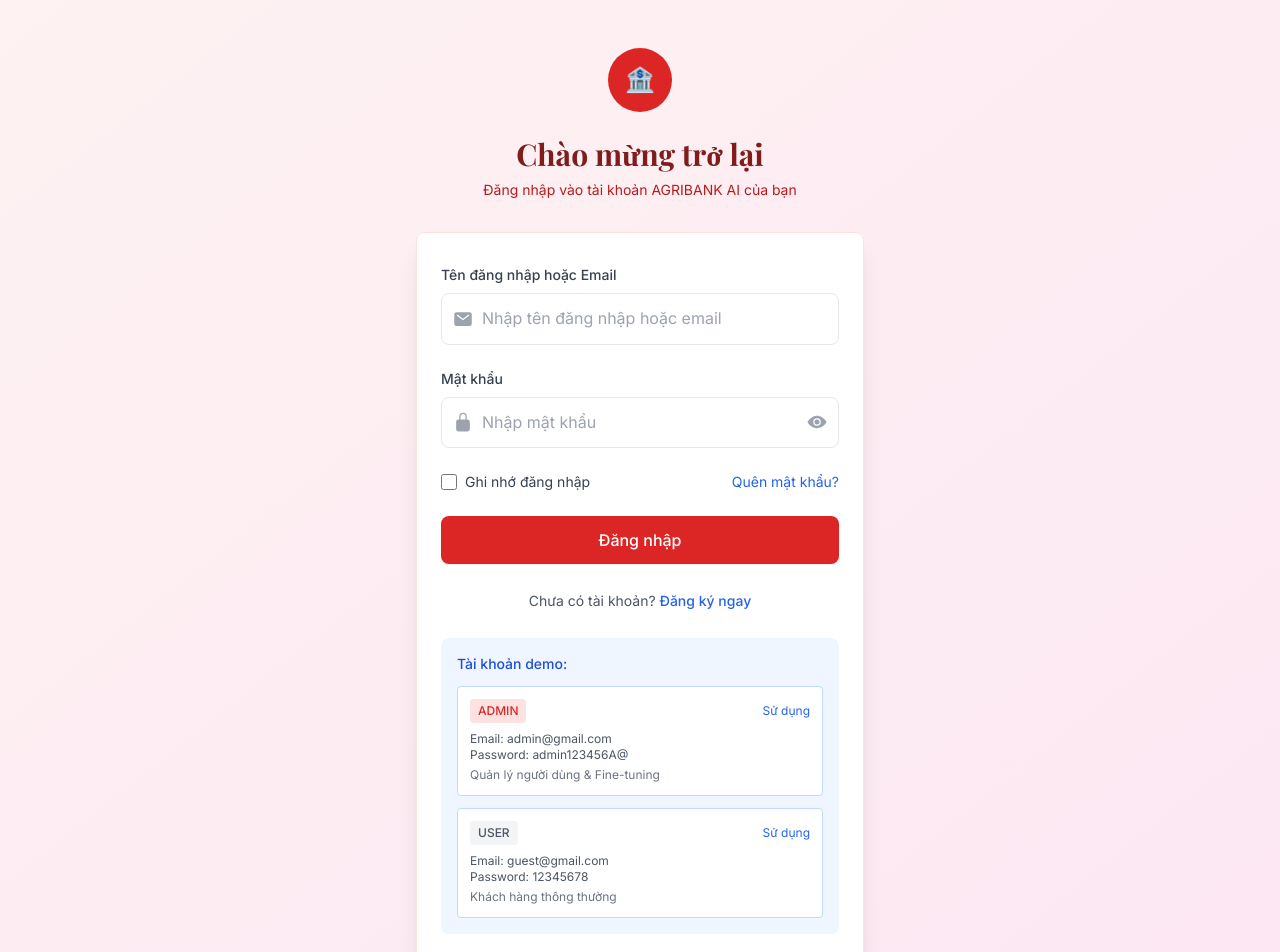
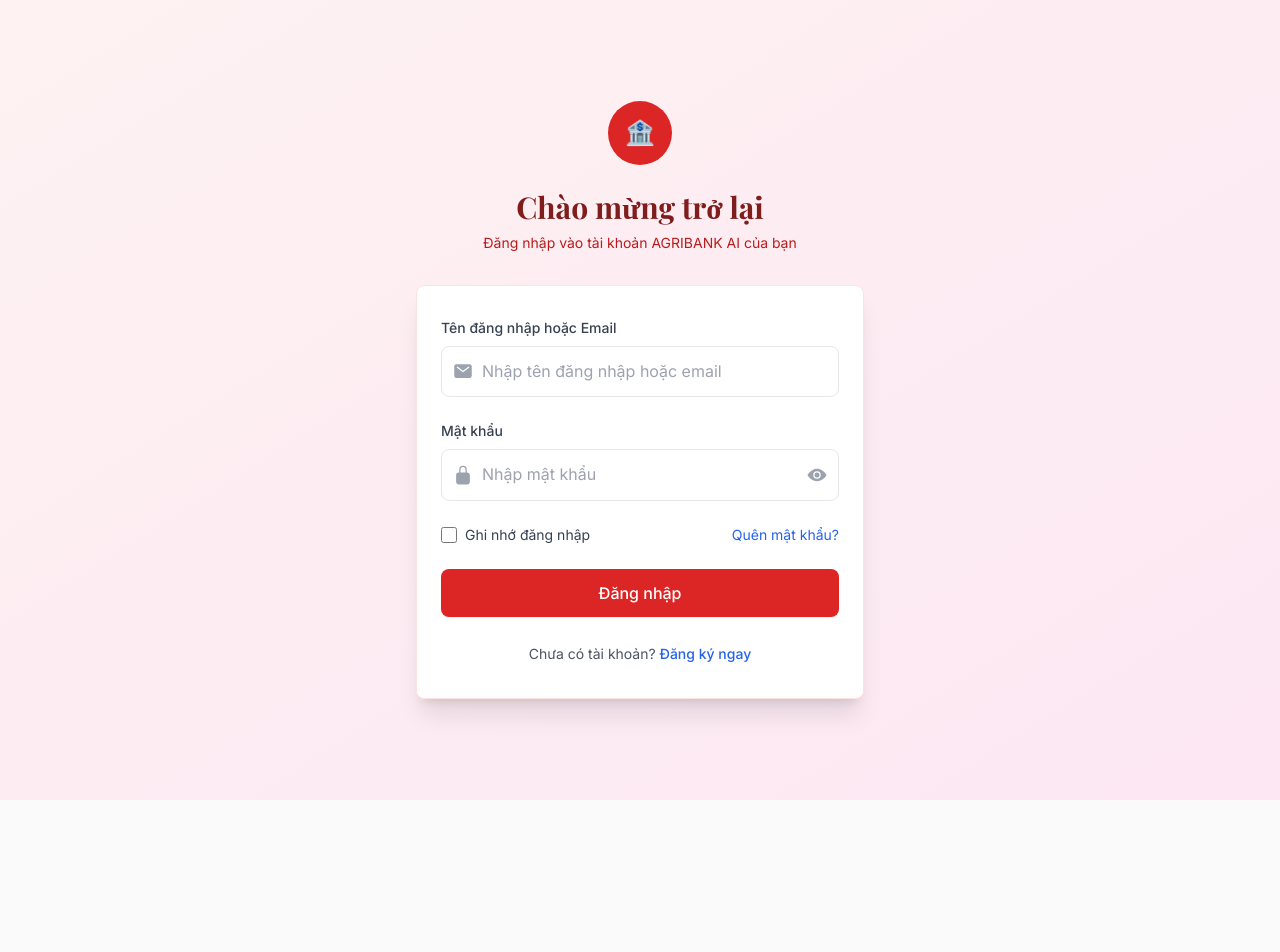
Before and after one commit to CaoThanhNammm/chatbot_bank, a React (Vite) app in the folder UI/: page /login in a window 1280 px wide. Shown: the top 952 px of the page. After the commit the page ends 800 px from the top, so only its background shows below. Built offline with nearby package versions, Linux system fonts and the light colour scheme; no server answers.

Commit message:
update UI

```diff
--- a/UI/src/pages/LoginPage.jsx
+++ b/UI/src/pages/LoginPage.jsx
@@ -219,44 +219,7 @@
           </span>
         </div>
 
-        {/* Demo credentials */}
-        <div className="mt-6 p-4 bg-blue-50 rounded-lg">
-          <p className="text-sm text-blue-700 font-medium mb-3">Tài khoản demo:</p>
 
-          {/* Admin Account */}
-          <div className="mb-3 p-3 bg-white rounded border border-blue-200">
-            <div className="flex items-center justify-between mb-2">
-              <span className="text-xs font-medium text-red-600 bg-red-100 px-2 py-1 rounded">ADMIN</span>
-              <button
-                type="button"
-                onClick={() => setFormData({usernameOrEmail: DEMO_ACCOUNTS.admin.email, password: DEMO_ACCOUNTS.admin.password})}
-                className="text-xs text-blue-600 hover:text-blue-800"
-              >
-                Sử dụng
-              </button>
-            </div>
-            <p className="text-xs text-gray-600">Email: {DEMO_ACCOUNTS.admin.email}</p>
-            <p className="text-xs text-gray-600">Password: {DEMO_ACCOUNTS.admin.password}</p>
-            <p className="text-xs text-gray-500 mt-1">Quản lý người dùng & Fine-tuning</p>
-          </div>
-
-          {/* User Account */}
-          <div className="p-3 bg-white rounded border border-blue-200">
-            <div className="flex items-center justify-between mb-2">
-              <span className="text-xs font-medium text-gray-600 bg-gray-100 px-2 py-1 rounded">USER</span>
-              <button
-                type="button"
-                onClick={() => setFormData({usernameOrEmail: DEMO_ACCOUNTS.user.email, password: DEMO_ACCOUNTS.user.password})}
-                className="text-xs text-blue-600 hover:text-blue-800"
-              >
-                Sử dụng
-              </button>
-            </div>
-            <p className="text-xs text-gray-600">Email: {DEMO_ACCOUNTS.user.email}</p>
-            <p className="text-xs text-gray-600">Password: {DEMO_ACCOUNTS.user.password}</p>
-            <p className="text-xs text-gray-500 mt-1">Khách hàng thông thường</p>
-          </div>
-        </div>
       </form>
     </AuthLayout>
   );
```
